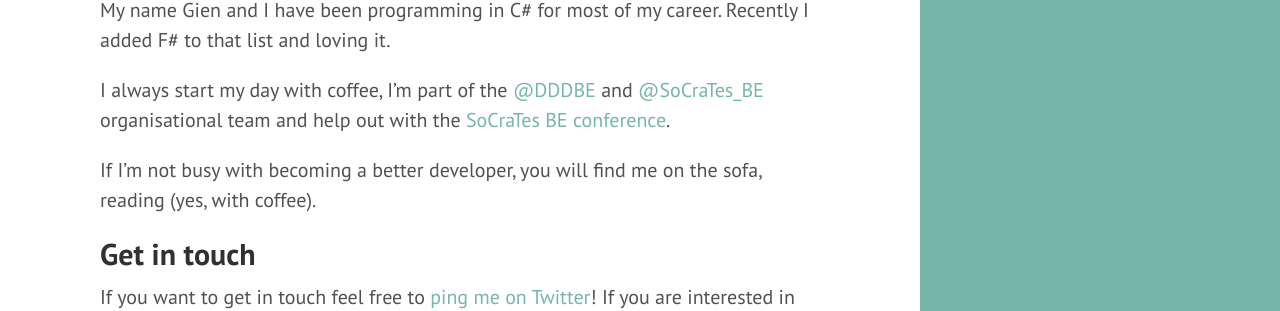
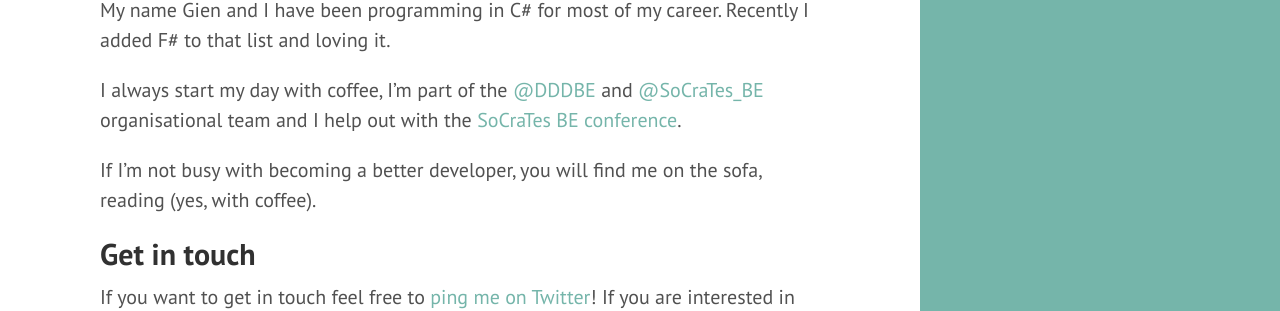
Before and after one commit to selketjah/selketjah.github.io, a Jekyll site: the page built from about.md, in a window 1280 px wide. Shown: the part 253-564 px from the top of the page. Built offline with Jekyll 4.4.1, drawn with Linux system fonts in a browser that asks for light colours; Markdown is read by kramdown in place of the engine named in the settings.

```diff
--- a/about.md
+++ b/about.md
@@ -11,7 +11,7 @@ Thanks for reading my blog!
 My name Gien and I have been programming in C# for most of my career. Recently I added F# to that list and loving it.
 
 I always start my day with coffee, I'm part of the [@DDDBE](http://www.meetup.com/dddbelgium/) and [@SoCraTes_BE](http://www.meetup.com/socratesbe/) organisational team
-and help out with the [SoCraTes BE conference](http://www.socratesbe.org/).
+and I help out with the [SoCraTes BE conference](http://www.socratesbe.org/).
 
 If I'm not busy with becoming a better developer, you will find me on the sofa, reading (yes, with coffee).
 
```
